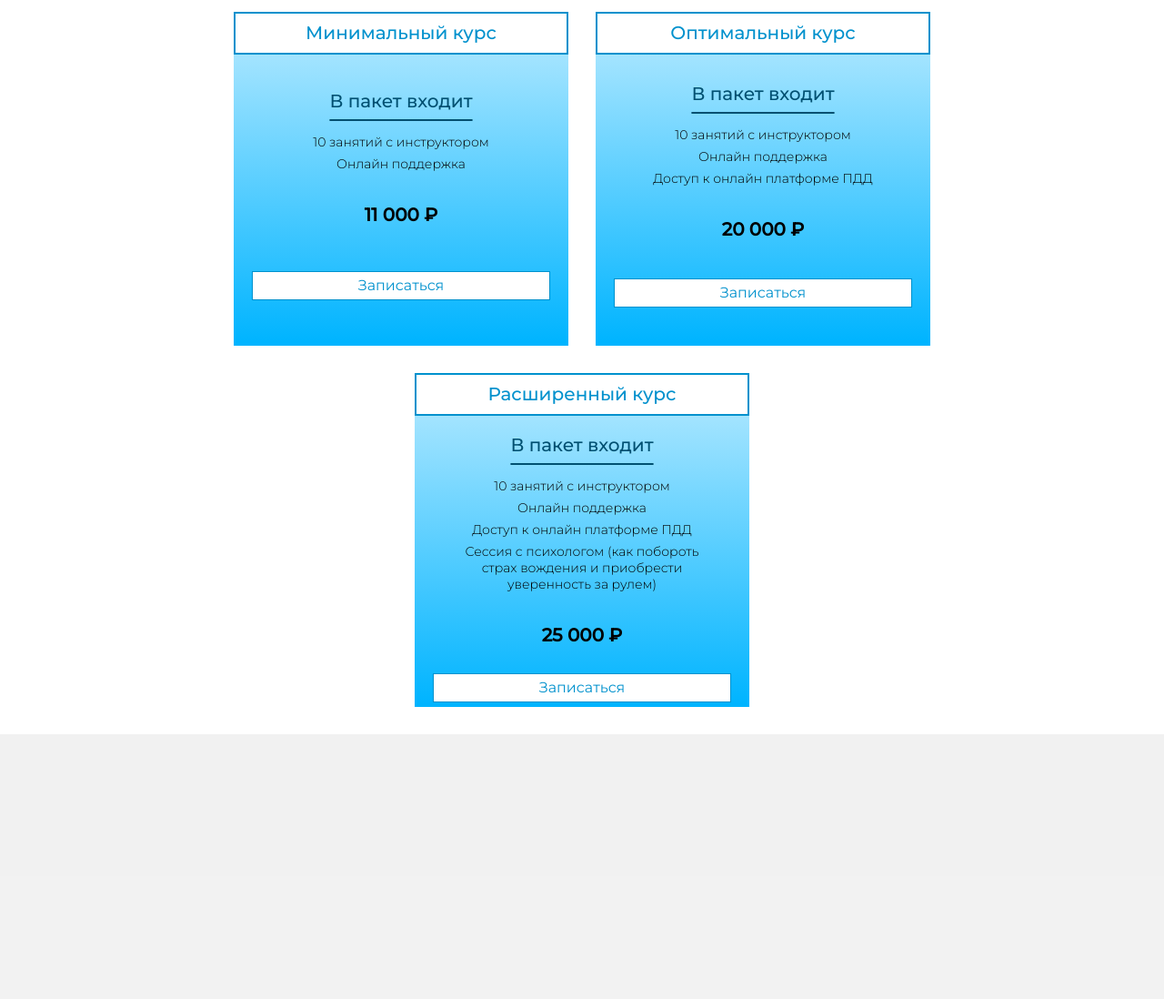
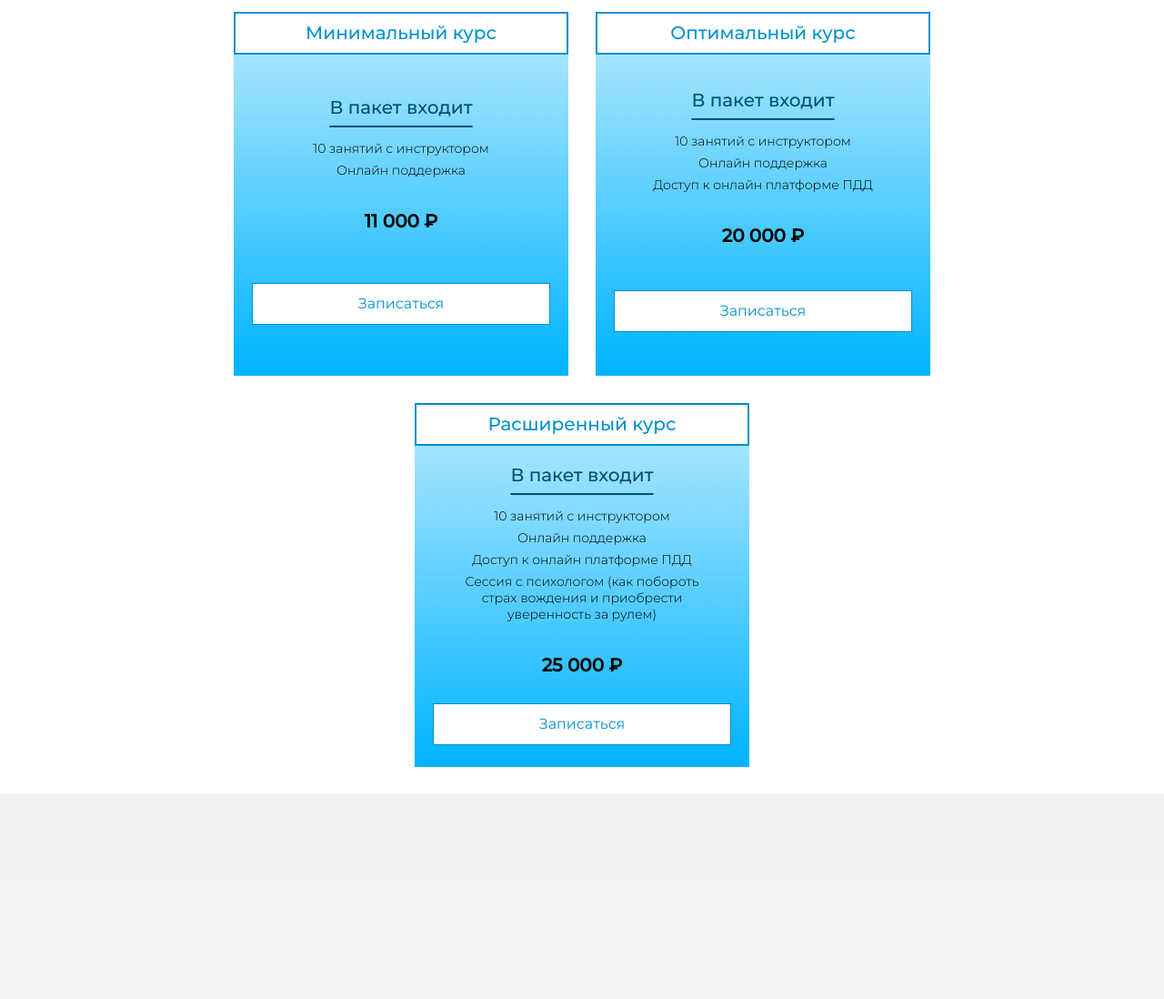
Before and after one commit to KatyEkat/HermesLayout, a website: page src/pages/extraLessons.html in a window 1280 px wide. Shown: the part 1070-2168 px from the top of the page at 91% size. Drawn offline with nearby package versions, Linux system fonts and the light colour scheme.

Commit message:
fix buttons

```diff
--- a/src/pages/extraLessons.html
+++ b/src/pages/extraLessons.html
@@ -543,7 +543,7 @@
 								</div>
 							</div>
 						</div>
-						<button class="price-button">Записаться</button>
+						<a href="#application" class="price-button">Записаться</a>
 					</div>
 
 					<div class="price-block price_block-height height">
@@ -565,7 +565,7 @@
 								</div>
 							</div>
 						</div>
-						<button class="price-button">Записаться</button>
+						<a href="#application" class="price-button">Записаться</a>
 					</div>
 
 					<div class="price-block price_block-height height">
@@ -591,7 +591,7 @@
 								</div>
 							</div>
 						</div>
-						<button class="price-button">Записаться</button>
+						<a href="#application" class="price-button">Записаться</a>
 					</div>
 				</div>
 			</div>
--- a/styles/main.css
+++ b/styles/main.css
@@ -907,7 +907,7 @@
 }
 
 .height {
-	height: 367px;
+	height: 400px;
 }
 
 .price-block-big {
@@ -1021,6 +1021,7 @@
 	gap: 10px;
 	margin: 30px 20px;
 	height: 32px;
+	text-decoration: none;
 }
 
 .price-button:hover {
```
Also changed, not shown: src/pages/categoryA.html (+2 -2 lines), src/pages/categoryB.html (+2 -2 lines), src/pages/categoryCD.html (+2 -2 lines), src/pages/onlineStudy.html (+3 -3 lines).
